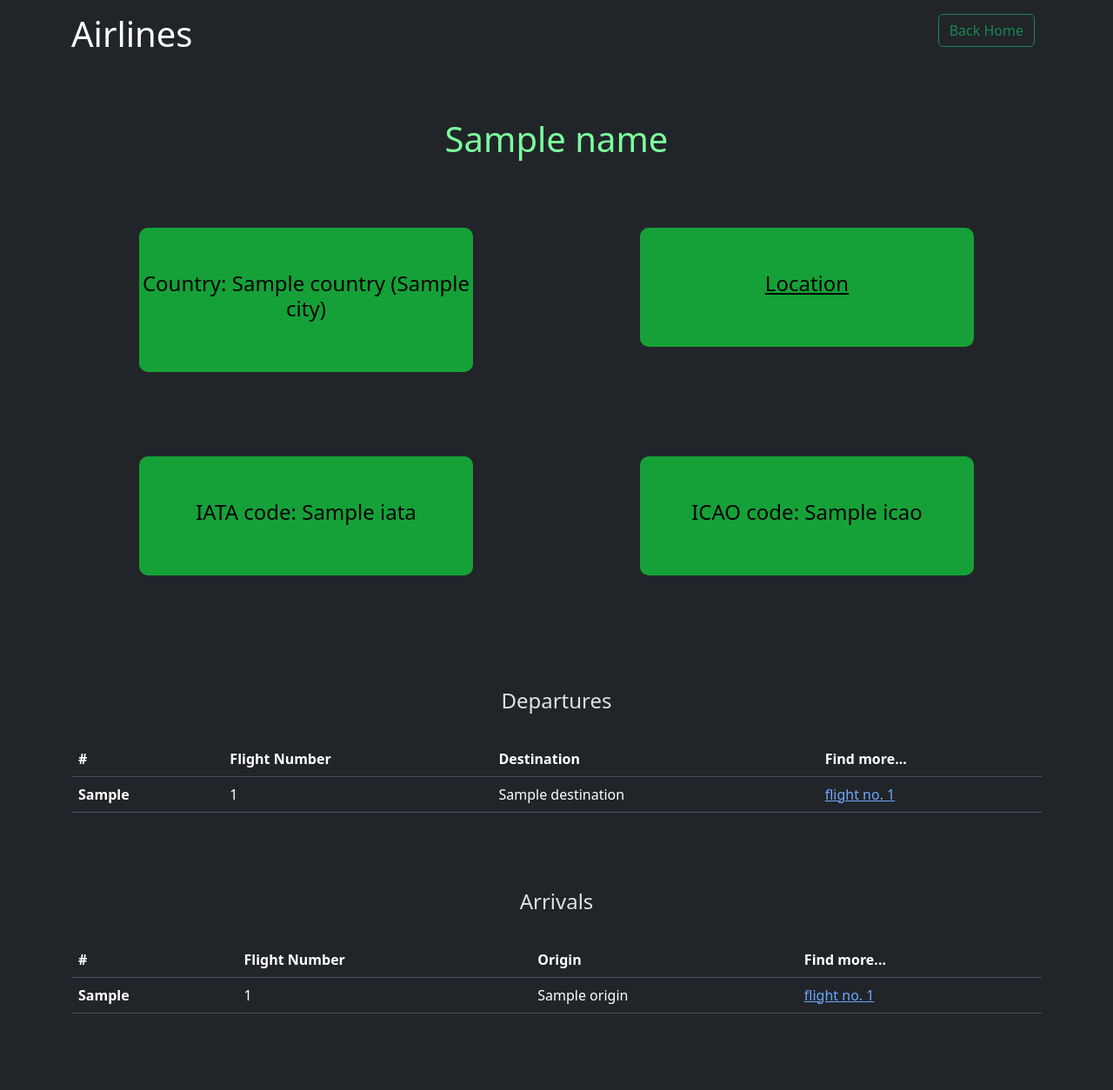
After one commit to Ayman707/task1, a Django app: template airline/flights/templates/flights/airport.html in a window 1280 px wide. The commit adds this page. Shown: the whole page at 87% size. Run offline with Django 3.2, Linux system fonts and the light colour scheme; the template is opened without the code that fills it: most values are stand-ins (such as "Sample title", 1, 10 or a date in 2020).

Commit message:
Finish Project

```diff
--- a/airline/flights/models.py
+++ b/airline/flights/models.py
@@ -17,6 +17,9 @@ class passenger(models.Model):
     first = models.CharField(max_length=20)
     last = models.CharField(max_length=20)
 
+    def __str__(self):
+        return f"{self.first} {self.last}"
+
 class flight(models.Model):
     origin = models.ForeignKey(airport, on_delete=models.CASCADE, related_name="departures")
     destination = models.ForeignKey(airport, on_delete=models.CASCADE, related_name="arrivals")
--- /dev/null
+++ b/airline/flights/templates/flights/airport.html
@@ -0,0 +1,82 @@
+{% extends 'flights/layout.html'%}
+
+{% block script %}
+<script>
+    document.addEventListener('DOMContentLoaded', ()=>{
+        document.querySelector('#flightsbtn').onclick = ()=>{window.location.replace('/flights/');};
+        document.querySelector('#flightsbtncontent').innerHTML = "Back Home"
+        document.querySelector('#airportsbtn').style.display = "none";
+    });
+</script>
+{% endblock %}
+
+{% block body %}
+
+<h1 class="text-center" style="position: relative; top: 50px; color:#7dff9e;">
+    {{ name }}
+</h1>
+<div class="position-relative" style="top: 120px; margin: auto; border-radius: 10px; padding-top: 200px; padding-bottom: 200px; width: 75%;">
+    <div class="position-absolute top-0 start-0" style="color:black; border-radius: 10px; display: block;background-color: #15a138; width: 40%; text-align: center; padding-top: 50px; padding-bottom: 50px;">
+        <h4>Country: {{country}} ({{city}})</h4>
+    </div>
+    <div class="position-absolute top-0 end-0" style="border-radius: 10px; display: block;background-color: #15a138; width: 40%; text-align: center; padding-top: 50px; padding-bottom: 50px;">
+        <a href={{location}} style="color:black;"><h4>Location</h4></a>
+    </div>
+    <div class="position-absolute bottom-0 start-0" style="color:black; border-radius: 10px; display: block;background-color: #15a138; width: 40%; text-align: center; padding-top: 50px; padding-bottom: 50px;">
+        <h4>IATA code: {{iata}}</h4>
+    </div>
+    <div class="position-absolute bottom-0 end-0" style="color:black; border-radius: 10px; display: block;background-color: #15a138; width: 40%; text-align: center; padding-top: 50px; padding-bottom: 50px;">
+        <h4>ICAO code: {{icao}}</h4>
+    </div>
+</div>
+
+<div class="container" style="display: block; margin: auto; position: relative; top: 250px;">
+    <h4 class="text-center">Departures</h4>
+    <br>
+    <table class="table">
+        <thead>
+            <tr>
+                <th scope="col">#</th>
+                <th scope="col">Flight Number</th>
+                <th scope="col">Destination</th>
+                <th scope="col">Find more...</th>
+            </tr>
+        </thead>
+        <tbody>
+            {% for row in departures %}
+            <tr>
+                <th scope="row">{{ row.r }}</th>
+                <td>{{ row.num }}</td>
+                <td>{{ row.destination }}</td>
+                <td><a href="/flights/flight/{{row.num}}">flight no. {{row.num}}</a></td>
+            </tr>
+            {% endfor %}
+        </tbody>
+    </table>
+    <br><br><br>
+
+    <h4 class="text-center">Arrivals</h4>
+    <br>
+    <table class="table">
+        <thead>
+            <tr>
+                <th scope="col">#</th>
+                <th scope="col">Flight Number</th>
+                <th scope="col">Origin</th>
+                <th scope="col">Find more...</th>
+            </tr>
+        </thead>
+        <tbody>
+            {% for row in arrivals %}
+            <tr>
+                <th scope="row">{{ row.r }}</th>
+                <td>{{ row.num }}</td>
+                <td>{{ row.origin }}</td>
+                <td><a href="/flights/flight/{{row.num}}">flight no. {{row.num}}</a></td>
+            </tr>
+            {% endfor %}
+        </tbody>
+    </table>
+    <br><br><br>
+</div>
+{% endblock%}
--- a/airline/flights/templates/flights/index.html
+++ b/airline/flights/templates/flights/index.html
@@ -115,7 +115,7 @@
 
 {% block body %}
     <div id="home" class="text-center">
-        <img src="https://wallpapers.com/images/hd/sunset-silhouette-airplane-brh2gmlmjhnj74dv.webp" width="65%">
+        <img src="https://wallpapers.com/images/hd/sunset-silhouette-airplane-brh2gmlmjhnj74dv.webp" width="75%">
     </div>
 
     <div id="flights" class="text-center">
@@ -127,6 +127,7 @@
         <br>
         <ul id="flightresults" class="list-group">
         </ul>
+        <br><br><br>
     </div>
 
     <div id="airports" class="text-center">
@@ -138,5 +139,6 @@
         <br>
         <ul id="airportresults" class="list-group">
         </ul>
+        <br><br><br>
     </div>
 {% endblock %}
--- a/airline/flights/templates/flights/layout.html
+++ b/airline/flights/templates/flights/layout.html
@@ -2,19 +2,22 @@
 <html lang="en">
     <head>
         <title>Airlines</title>
-        <link rel="stylesheet" href="https://cdn.jsdelivr.net/npm/bootstrap@5.3.3/dist/css/bootstrap.min.css">
-        {% block script %}
+		<meta charset="utf-8">
+		<meta name="viewport" content="width=device-width, initial-scale=1">
+		<link href="https://cdn.jsdelivr.net/npm/bootstrap@5.3.3/dist/css/bootstrap.min.css" rel="stylesheet" integrity="sha384-QWTKZyjpPEjISv5WaRU9OFeRpok6YctnYmDr5pNlyT2bRjXh0JMhjY6hW+ALEwIH" crossorigin="anonymous">
+
+		{% block script %}
         {% endblock %}
     </head>
 	<body data-bs-theme="dark">
 		<div class="container">
 			<nav class="navbar navbar-dark bg-dark">
 				<div class="navbar-brand" href="#">
-					Airlines
+					<h1>Airlines</h1>
 				</div>
 				<div class="d-flex flex-row bd-highlight mb-3">
-					<div id="flightsbtn" class="p-2 bd-highlight"><button class="btn btn-outline-success" type="button">Search for flights</button></div>
-					<div id="airportsbtn" class="p-2 bd-highlight"><button class="btn btn-outline-success" type="button">Search for Airports</button></div>
+					<div id="flightsbtn" class="p-2 bd-highlight"><button id="flightsbtncontent" class="btn btn-outline-success" type="button">Search for flights</button></div>
+					<div id="airportsbtn" class="p-2 bd-highlight"><button id="airportsbtncontent" class="btn btn-outline-success" type="button">Search for Airports</button></div>
 				</div>
 			</nav>
 		</div>
```
Also changed, not shown: airline/flights/templates/flights/flight.html (added, +73 -0 lines), airline/flights/views.py (+82 -5 lines), airline/db.sqlite3, airline/flights/templates/flights/plane.jpg (deleted).
